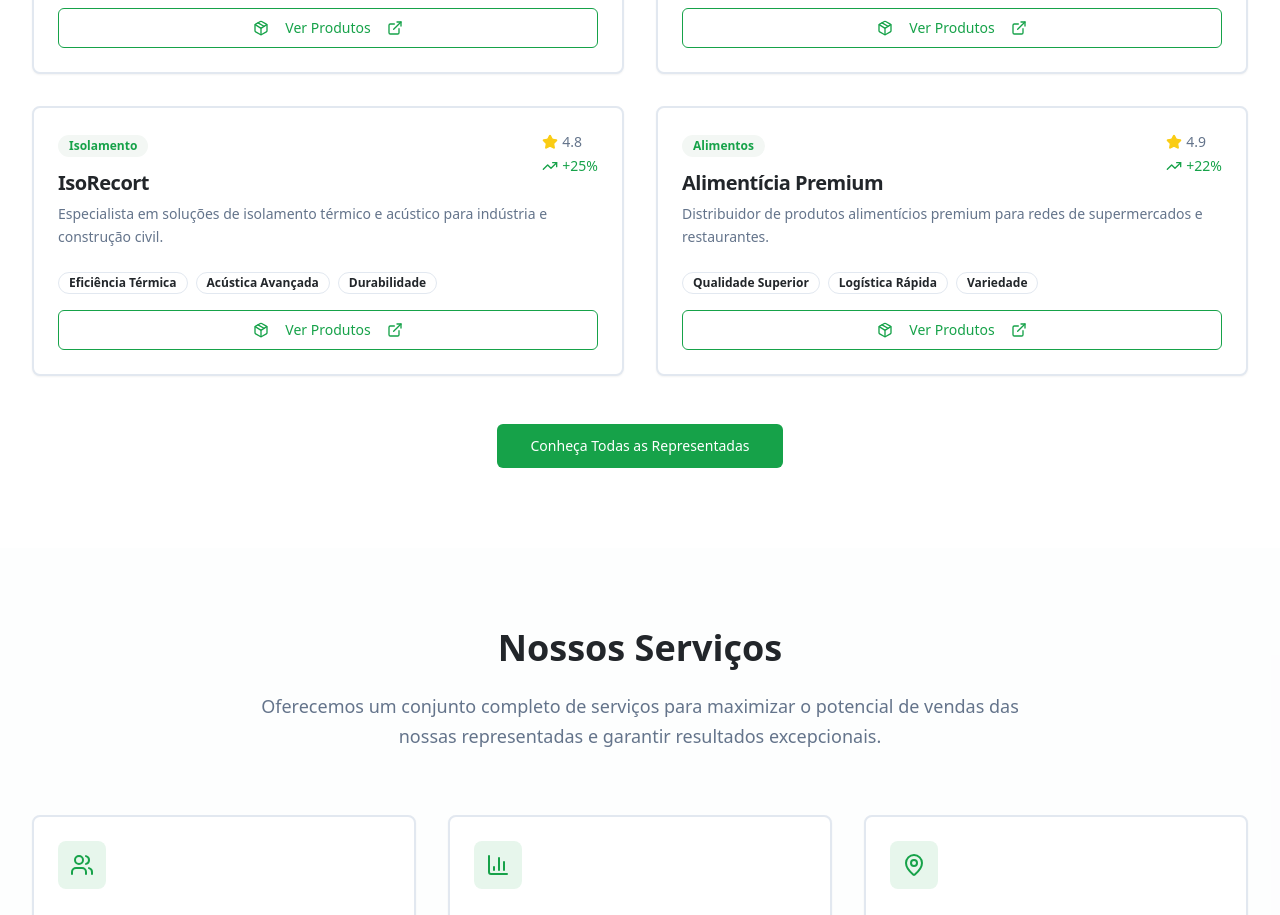
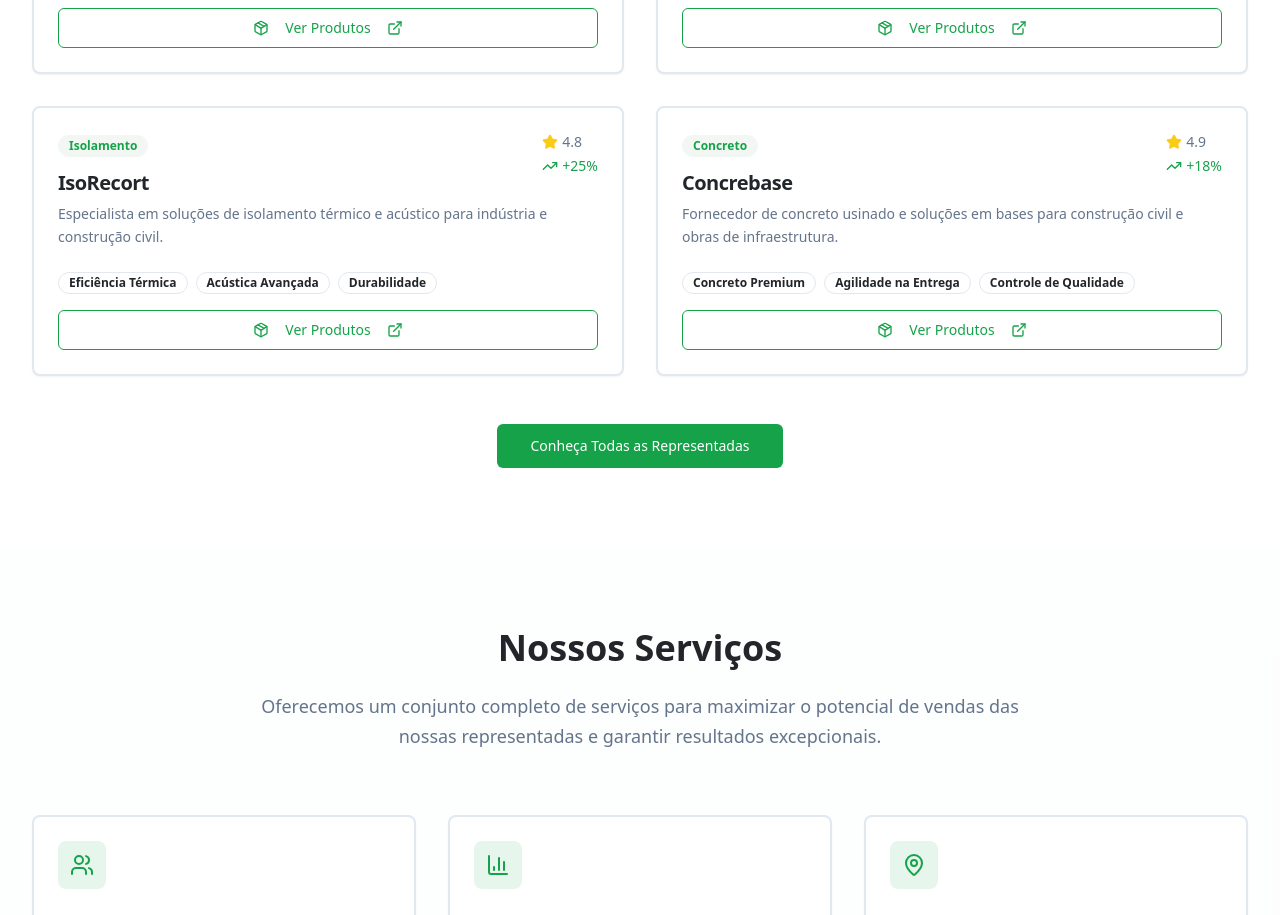
Before and after one commit to antonelligu/Empresa, a React (Vite) app: page / in a window 1280 px wide. Shown: the part 2140-3055 px from the top of the page. Built offline with nearby package versions, Linux system fonts and the light colour scheme.

Commit message:
Update represented company name
Updated one of the represented companies to "Concrebase".

```diff
--- a/src/components/Representatives.tsx
+++ b/src/components/Representatives.tsx
@@ -30,12 +30,12 @@ const Representatives = () => {
       growth: "+25%"
     },
     {
-      name: "Alimentícia Premium",
-      category: "Alimentos",
-      description: "Distribuidor de produtos alimentícios premium para redes de supermercados e restaurantes.",
-      highlights: ["Qualidade Superior", "Logística Rápida", "Variedade"],
+      name: "Concrebase",
+      category: "Concreto",
+      description: "Fornecedor de concreto usinado e soluções em bases para construção civil e obras de infraestrutura.",
+      highlights: ["Concreto Premium", "Agilidade na Entrega", "Controle de Qualidade"],
       rating: 4.9,
-      growth: "+22%"
+      growth: "+18%"
     }
   ];
 
```
